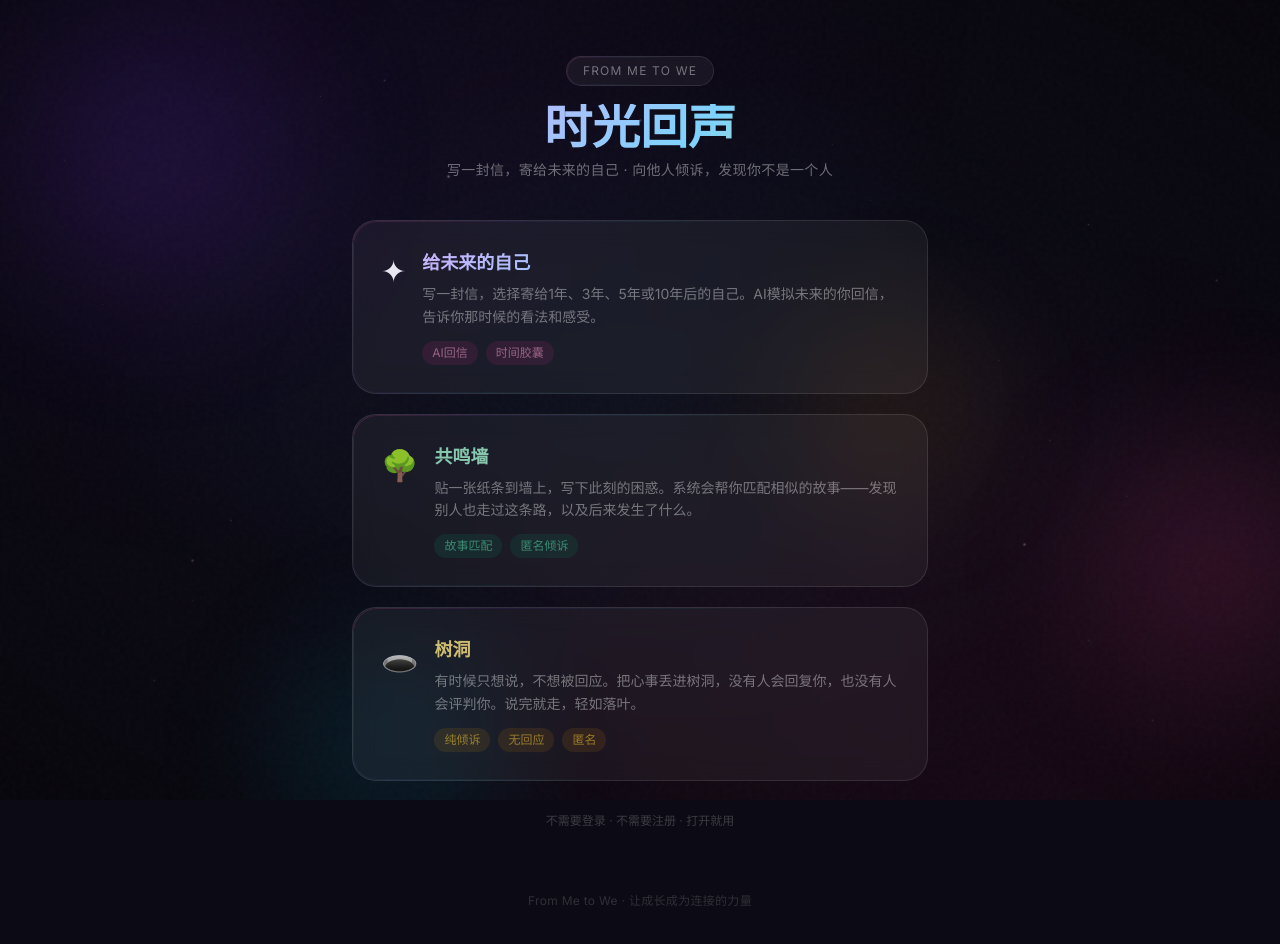
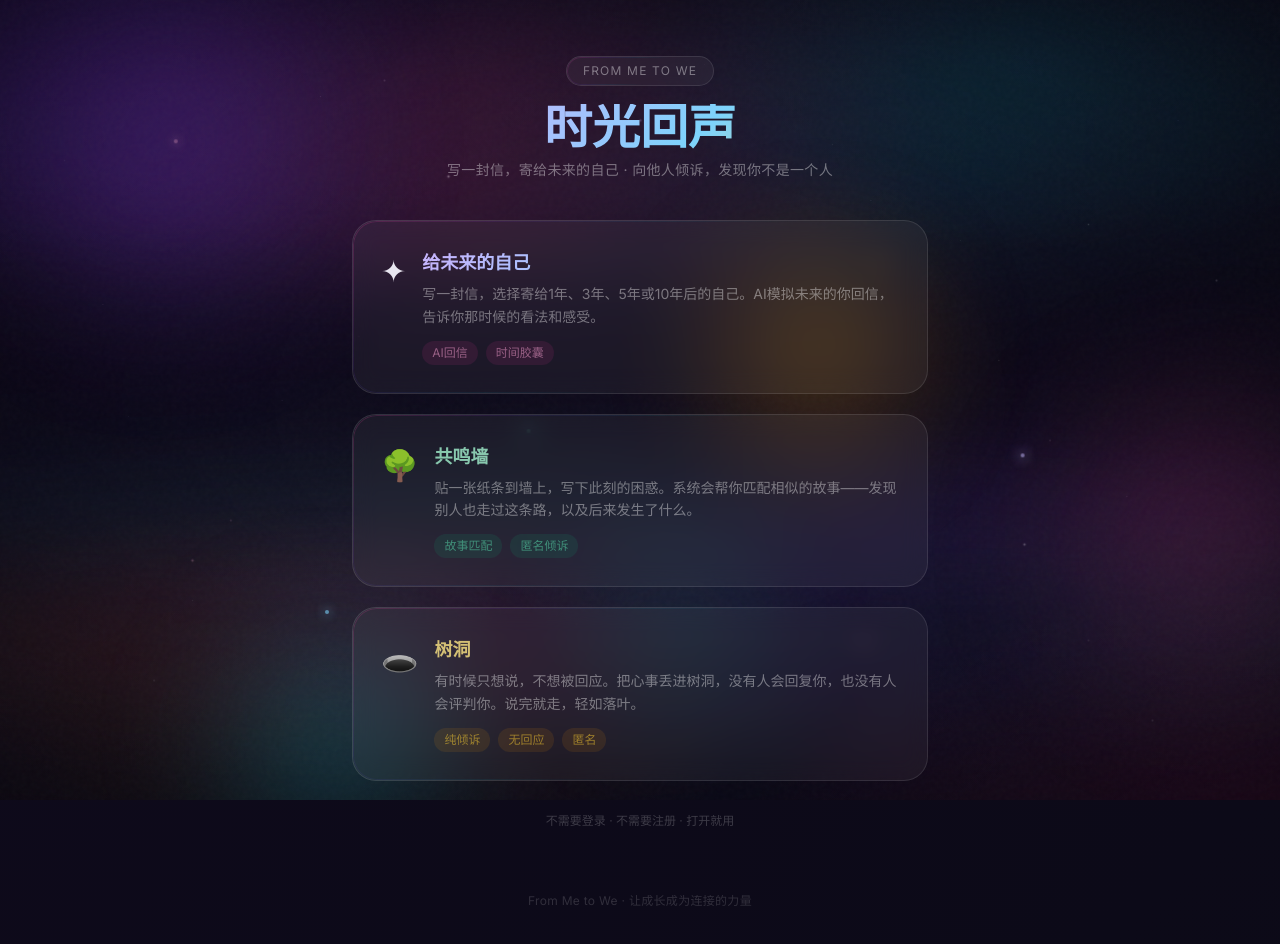
Before and after one commit to zhangfugui0117-stack/time-echo, a Next.js app: page / in a window 1280 px wide. Shown: the top 944 px of the page. Built offline with nearby package versions, Linux system fonts and the light colour scheme.

Commit message:
视觉大升级：流动极光丝带+呼吸光球+漂浮光点+色相渐变背景

```diff
--- a/src/app/globals.css
+++ b/src/app/globals.css
@@ -10,14 +10,22 @@
 }
 
 body {
-  background: #0c0a14;
+  background:
+    linear-gradient(135deg, #0a0815 0%, #0f0a1c 30%, #0c0a18 60%, #0e0814 100%);
+  background-size: 300% 300%;
+  animation: bgShift 25s ease-in-out infinite;
   color: #e8e6f0;
   font-family: var(--font-sans);
   overflow-x: hidden;
   min-height: 100vh;
 }
 
-/* ── 丰富极光背景 ── */
+@keyframes bgShift {
+  0%, 100% { background-position: 0% 50%; }
+  50% { background-position: 100% 50%; }
+}
+
+/* ── 极光背景 ── */
 .aurora-bg {
   position: fixed;
   inset: 0;
@@ -26,15 +34,81 @@ body {
   overflow: hidden;
 }
 
-/* 底层渐变 */
+/* 底层彩色渐变mesh */
 .aurora-bg::before {
   content: "";
   position: absolute;
-  inset: 0;
+  inset: -20%;
   background:
-    radial-gradient(ellipse at 20% 0%, rgba(76, 29, 149, 0.12), transparent 50%),
-    radial-gradient(ellipse at 80% 100%, rgba(190, 24, 93, 0.10), transparent 50%),
-    radial-gradient(ellipse at 50% 50%, rgba(6, 182, 212, 0.04), transparent 60%);
+    radial-gradient(ellipse 60% 50% at 15% 10%, rgba(76, 29, 149, 0.20), transparent 60%),
+    radial-gradient(ellipse 50% 40% at 85% 90%, rgba(190, 24, 93, 0.16), transparent 60%),
+    radial-gradient(ellipse 40% 30% at 70% 20%, rgba(6, 182, 212, 0.10), transparent 55%),
+    radial-gradient(ellipse 45% 35% at 30% 80%, rgba(245, 158, 11, 0.08), transparent 55%);
+  animation: meshShift 30s ease-in-out infinite;
+}
+
+@keyframes meshShift {
+  0%, 100% { transform: translate(0, 0) rotate(0deg); }
+  33% { transform: translate(2%, -1%) rotate(2deg); }
+  66% { transform: translate(-1%, 2%) rotate(-1deg); }
+}
+
+/* ── 极光丝带（流动的极光） ── */
+.aurora-ribbon {
+  position: absolute;
+  width: 150%;
+  height: 200px;
+  left: -25%;
+  filter: blur(40px);
+  opacity: 0.3;
+  border-radius: 50%;
+  will-change: transform, opacity;
+}
+
+.aurora-ribbon-1 {
+  top: 5%;
+  background: linear-gradient(90deg,
+    transparent 0%,
+    rgba(124, 58, 237, 0.3) 20%,
+    rgba(236, 72, 153, 0.4) 45%,
+    rgba(6, 182, 212, 0.2) 70%,
+    transparent 100%);
+  animation: ribbonWave 18s ease-in-out infinite;
+}
+
+.aurora-ribbon-2 {
+  top: 55%;
+  height: 150px;
+  background: linear-gradient(90deg,
+    transparent 0%,
+    rgba(6, 182, 212, 0.2) 15%,
+    rgba(16, 185, 129, 0.25) 40%,
+    rgba(124, 58, 237, 0.3) 65%,
+    transparent 100%);
+  animation: ribbonWave 22s ease-in-out infinite reverse;
+  animation-delay: -5s;
+}
+
+.aurora-ribbon-3 {
+  bottom: 10%;
+  height: 180px;
+  background: linear-gradient(90deg,
+    transparent 0%,
+    rgba(245, 158, 11, 0.15) 10%,
+    rgba(236, 72, 153, 0.25) 35%,
+    rgba(124, 58, 237, 0.2) 60%,
+    rgba(6, 182, 212, 0.15) 85%,
+    transparent 100%);
+  animation: ribbonWave 25s ease-in-out infinite;
+  animation-delay: -12s;
+}
+
+@keyframes ribbonWave {
+  0% { transform: translateX(0) skewX(0deg) scaleY(1); opacity: 0.3; }
+  25% { transform: translateX(-5%) skewX(-8deg) scaleY(1.3); opacity: 0.45; }
+  50% { transform: translateX(3%) skewX(5deg) scaleY(0.9); opacity: 0.25; }
+  75% { transform: translateX(-2%) skewX(-3deg) scaleY(1.15); opacity: 0.4; }
+  100% { transform: translateX(0) skewX(0deg) scaleY(1); opacity: 0.3; }
 }
 
 /* 星空层（纯CSS box-shadow，不占JS性能） */
@@ -168,53 +242,129 @@ body {
   position: absolute;
   border-radius: 50%;
   filter: blur(70px);
-  opacity: 0.28;
-  animation: drift 35s ease-in-out infinite;
-  will-change: transform;
+  will-change: transform, opacity;
+  animation: breathe 8s ease-in-out infinite, drift 35s ease-in-out infinite;
+}
+
+@keyframes breathe {
+  0%, 100% { opacity: 0.30; }
+  50% { opacity: 0.48; }
 }
 
 .aurora-orb-1 {
-  width: 400px;
-  height: 400px;
+  width: 420px;
+  height: 420px;
   background: radial-gradient(circle, #7c3aed, transparent 70%);
-  top: -5%;
+  top: -8%;
   left: -5%;
-  animation-delay: 0s;
+  animation-delay: 0s, 0s;
 }
 
 .aurora-orb-2 {
-  width: 350px;
-  height: 350px;
+  width: 380px;
+  height: 380px;
   background: radial-gradient(circle, #ec4899, transparent 70%);
-  top: 50%;
+  top: 45%;
   right: -8%;
-  animation-delay: -10s;
+  animation-delay: -3s, -10s;
 }
 
 .aurora-orb-3 {
-  width: 300px;
-  height: 300px;
+  width: 320px;
+  height: 320px;
   background: radial-gradient(circle, #06b6d4, transparent 70%);
   bottom: -10%;
-  left: 20%;
-  animation-delay: -20s;
+  left: 15%;
+  animation-delay: -5s, -20s;
 }
 
-/* 第4个暖色光球 */
 .aurora-orb-4 {
-  width: 280px;
-  height: 280px;
+  width: 260px;
+  height: 260px;
   background: radial-gradient(circle, #f59e0b, transparent 70%);
-  top: 30%;
-  left: 60%;
-  opacity: 0.15;
-  animation-delay: -15s;
+  top: 25%;
+  left: 55%;
+  animation-delay: -7s, -15s;
+}
+
+/* 第5个光球（翠绿色，增加色彩层次） */
+.aurora-orb-5 {
+  width: 220px;
+  height: 220px;
+  background: radial-gradient(circle, #10b981, transparent 70%);
+  top: 65%;
+  left: 45%;
+  animation-delay: -2s, -25s;
 }
 
 @keyframes drift {
   0%, 100% { transform: translate(0, 0) scale(1); }
-  33% { transform: translate(30px, -20px) scale(1.05); }
-  66% { transform: translate(-20px, 30px) scale(0.98); }
+  33% { transform: translate(30px, -20px) scale(1.08); }
+  66% { transform: translate(-20px, 25px) scale(0.95); }
+}
+
+/* ── 漂浮光点（萤火虫效果） ── */
+.glow-dot {
+  position: absolute;
+  width: 4px;
+  height: 4px;
+  border-radius: 50%;
+  will-change: transform, opacity;
+}
+
+.glow-dot-1 {
+  background: #f9a8d4;
+  box-shadow: 0 0 10px 3px rgba(249, 168, 212, 0.4);
+  top: 20%;
+  left: 15%;
+  animation: floatDot 12s ease-in-out infinite;
+}
+.glow-dot-2 {
+  background: #c4b5fd;
+  box-shadow: 0 0 12px 4px rgba(196, 181, 253, 0.35);
+  top: 60%;
+  left: 80%;
+  animation: floatDot 16s ease-in-out infinite reverse;
+  animation-delay: -4s;
+}
+.glow-dot-3 {
+  background: #7dd3fc;
+  box-shadow: 0 0 10px 3px rgba(125, 211, 252, 0.3);
+  top: 75%;
+  left: 25%;
+  animation: floatDot 14s ease-in-out infinite;
+  animation-delay: -7s;
+}
+.glow-dot-4 {
+  background: #fcd34d;
+  box-shadow: 0 0 10px 3px rgba(252, 211, 77, 0.3);
+  top: 35%;
+  left: 70%;
+  animation: floatDot 18s ease-in-out infinite reverse;
+  animation-delay: -3s;
+}
+.glow-dot-5 {
+  background: #6ee7b7;
+  box-shadow: 0 0 10px 3px rgba(110, 231, 183, 0.3);
+  top: 50%;
+  left: 40%;
+  animation: floatDot 20s ease-in-out infinite;
+  animation-delay: -10s;
+}
+.glow-dot-6 {
+  background: #f9a8d4;
+  box-shadow: 0 0 8px 2px rgba(249, 168, 212, 0.25);
+  top: 85%;
+  left: 65%;
+  animation: floatDot 15s ease-in-out infinite reverse;
+  animation-delay: -6s;
+}
+
+@keyframes floatDot {
+  0%, 100% { transform: translate(0, 0); opacity: 0.6; }
+  25% { transform: translate(30px, -40px); opacity: 0.9; }
+  50% { transform: translate(-20px, -20px); opacity: 0.4; }
+  75% { transform: translate(15px, 30px); opacity: 0.8; }
 }
 
 /* ── 玻璃卡片（优化backdrop-filter） ── */
@@ -468,8 +618,21 @@ body {
 /* ── 响应式优化 ── */
 @media (max-width: 640px) {
   .aurora-orb {
-    filter: blur(40px);
-    opacity: 0.2;
+    filter: blur(50px);
+  }
+  .aurora-ribbon {
+    filter: blur(30px);
+    height: 120px;
+  }
+  .aurora-ribbon-2 {
+    height: 100px;
+  }
+  .aurora-ribbon-3 {
+    height: 110px;
+  }
+  .glow-dot {
+    width: 3px;
+    height: 3px;
   }
 }
 
--- a/src/app/page.tsx
+++ b/src/app/page.tsx
@@ -416,13 +416,27 @@ export default function Home() {
 
   return (
     <div className="relative min-h-screen flex flex-col items-center px-5 py-8 md:py-14">
-      {/* 丰富极光背景 */}
+      {/* 极光背景 */}
       <div className="aurora-bg">
         <div className="starfield" />
+        {/* 极光丝带 */}
+        <div className="aurora-ribbon aurora-ribbon-1" />
+        <div className="aurora-ribbon aurora-ribbon-2" />
+        <div className="aurora-ribbon aurora-ribbon-3" />
+        {/* 极光光球 */}
         <div className="aurora-orb aurora-orb-1" />
         <div className="aurora-orb aurora-orb-2" />
         <div className="aurora-orb aurora-orb-3" />
         <div className="aurora-orb aurora-orb-4" />
+        <div className="aurora-orb aurora-orb-5" />
+        {/* 漂浮光点 */}
+        <div className="glow-dot glow-dot-1" />
+        <div className="glow-dot glow-dot-2" />
+        <div className="glow-dot glow-dot-3" />
+        <div className="glow-dot glow-dot-4" />
+        <div className="glow-dot glow-dot-5" />
+        <div className="glow-dot glow-dot-6" />
+        {/* 流星 */}
         <div className="shooting-star" />
         <div className="shooting-star" />
         <div className="shooting-star" />
```
